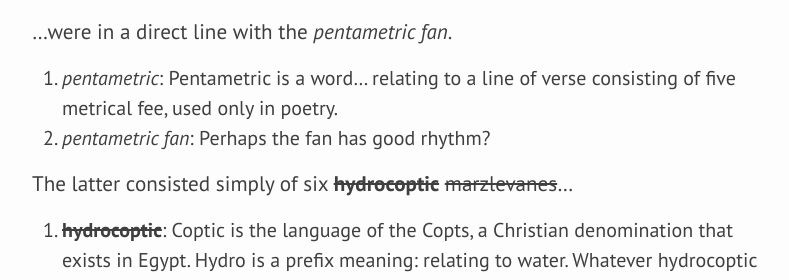
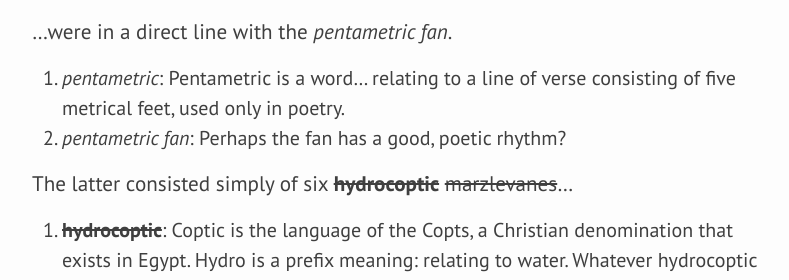
Before and after one commit to The-Ofek-Foundation/blog, a Jekyll site: the page built from _posts/2017-02-09-turbo-encabulator.md, in a window 1280 px wide and 900 px high, scrolled down 3060 px. Shown: the part 195-475 px from the top of the window, without its empty margins (238-1027 px from the left). Built offline with Jekyll 4.4.1, drawn with Linux system fonts in a browser that asks for light colours; comment, search, counter and statistics services are not loaded.

Commit message:
Fix type and general improvement

```diff
--- a/_posts/2017-02-09-turbo-encabulator.md
+++ b/_posts/2017-02-09-turbo-encabulator.md
@@ -76,8 +76,8 @@ The original machine had a base-plate of **~~prefabulated~~** aluminite...
 
 ...were in a direct line with the *pentametric fan*.
 
-1. *pentametric*: Pentametric is a word... relating to a line of verse consisting of five metrical fee, used only in poetry.
-2. *pentametric fan*: Perhaps the fan has good rhythm?
+1. *pentametric*: Pentametric is a word... relating to a line of verse consisting of five metrical feet, used only in poetry.
+2. *pentametric fan*: Perhaps the fan has a good, poetic rhythm?
 
 The latter consisted simply of six **~~hydrocoptic~~** ~~marzlevanes~~...
 
```
